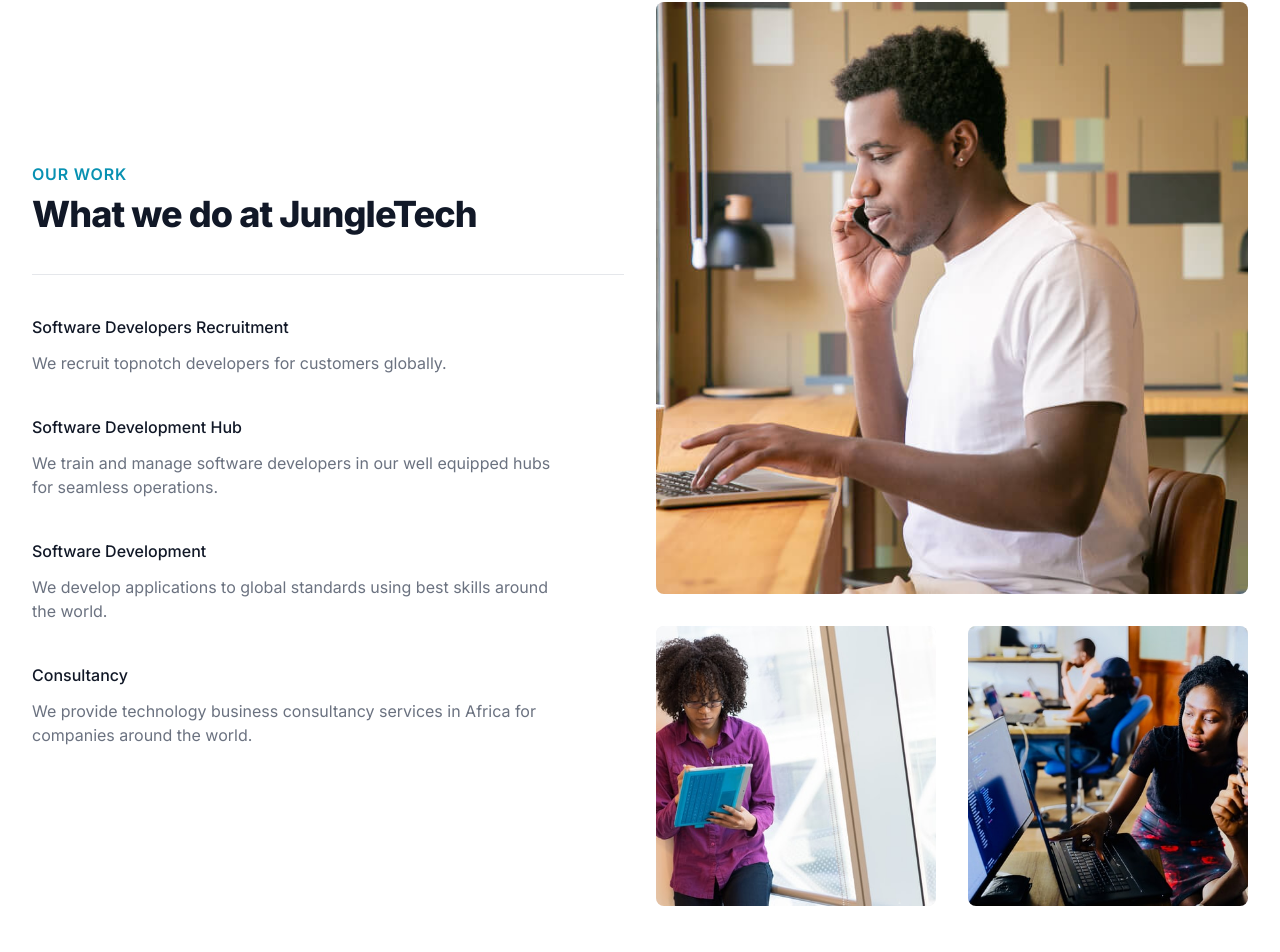
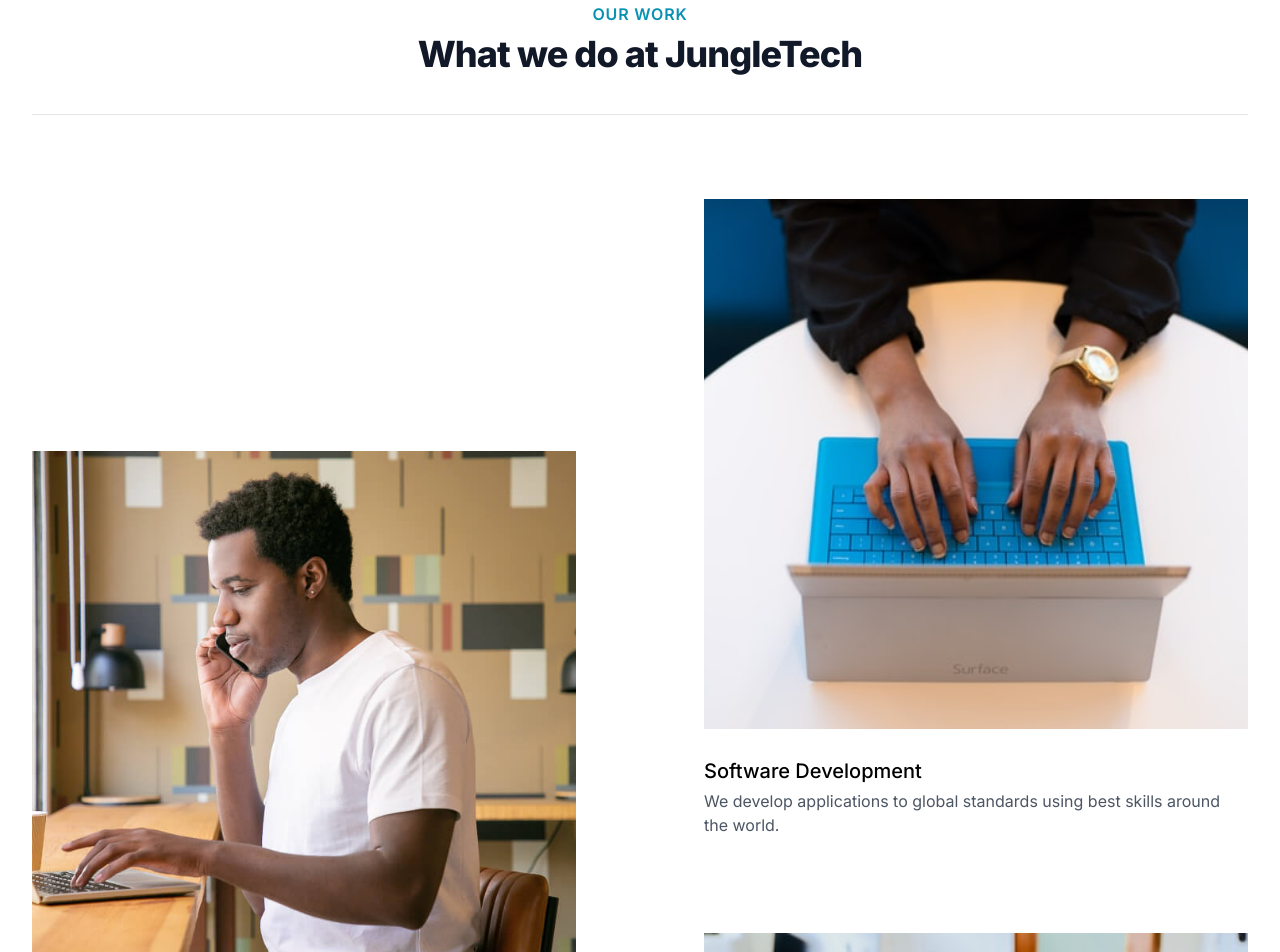
Before and after one commit to alfredasare/jungletech, a Next.js app: page / in a window 1280 px wide. Shown: the part 1838-2790 px from the top of the page. Built offline with nearby package versions, Linux system fonts and the light colour scheme.

Commit message:
Change image grid

```diff
--- a/components/contact/contact.tsx
+++ b/components/contact/contact.tsx
@@ -25,7 +25,7 @@
 		<div ref={ref} id='contact' className='bg-gray-900'>
 			<div className='max-w-7xl mx-auto pt-16 pb-16 px-7 md:pt-32 sm:px-6 lg:px-8'>
 				<h1 className='mb-16 text-4xl md:text-6xl text-center font-extrabold text-white'>
-					Let's make something great together.
+					We'd love to be your partner. Let's...
 				</h1>
 				<motion.div
 					className='max-w-lg mx-auto md:max-w-none md:grid md:grid-cols-2 md:gap-8'
--- a/components/our-work/data/works.ts
+++ b/components/our-work/data/works.ts
@@ -2,21 +2,25 @@
 	{
 		name: 'Software Developers Recruitment',
 		description: 'We recruit topnotch developers for customers globally.',
+		image: '/images/developer.jpg',
 	},
 	{
 		name: 'Software Development Hub',
 		description:
 			'We train and manage software developers in our well equipped hubs for seamless operations.',
+		image: '/images/working.jpg',
 	},
 	{
 		name: 'Software Development',
 		description:
 			'We develop applications to global standards using best skills around the world.',
+		image: '/images/ui-designer-hands.jpg',
 	},
 	{
 		name: 'Consultancy',
 		description:
 			'We provide technology business consultancy services in Africa for companies around the world.',
+		image: '/images/lagos-techie.jpg',
 	},
 ];
 
--- a/components/our-work/imageGrid.tsx
+++ b/components/our-work/imageGrid.tsx
@@ -1,30 +1,31 @@
-const ImageGrid = () => {
+import { workListVariant } from '../../animations';
+import WorkItem from './workItem';
+import works from './data/works';
+import { AnimationControls, motion } from 'framer-motion';
+import { FC } from 'react';
+
+interface IProps {
+	workControls: AnimationControls;
+}
+
+const ImageGrid: FC<IProps> = ({ workControls }) => {
 	return (
-		<div>
-			<div className='aspect-w-1 aspect-h-1 rounded-lg bg-gray-100 overflow-hidden'>
-				<img
-					src='images/developer.jpg'
-					alt='Developer on phone call.'
-					className='w-full h-full object-center object-cover'
-				/>
+		<motion.div
+			className='grid items-center grid-cols-1 gap-y-0 md:gap-y-16 gap-x-32 md:grid-cols-2'
+			initial='hidden'
+			animate={workControls}
+			variants={workListVariant}
+		>
+			<div className='md:mt-30 lg:mt-60'>
+				<WorkItem work={works[0]} />
+				<WorkItem work={works[1]} />
 			</div>
-			<div className='grid grid-cols-2 gap-4 mt-4 sm:gap-6 sm:mt-6 lg:gap-8 lg:mt-8'>
-				<div className='aspect-w-1 aspect-h-1 rounded-lg bg-gray-100 overflow-hidden'>
-					<img
-						src='images/ui-designer.jpg'
-						alt='3 developers collaborating.'
-						className='w-full h-full object-center object-cover'
-					/>
-				</div>
-				<div className='aspect-w-1 aspect-h-1 rounded-lg bg-gray-100 overflow-hidden'>
-					<img
-						src='images/lagos-techie.jpg'
-						alt='Woman explaining something to fellow worker.'
-						className='w-full h-full object-center object-cover'
-					/>
-				</div>
+
+			<div className='md:-mt-40 lg:-mt-60'>
+				<WorkItem work={works[2]} />
+				<WorkItem work={works[3]} />
 			</div>
-		</div>
+		</motion.div>
 	);
 };
 
--- a/components/our-work/ourWork.tsx
+++ b/components/our-work/ourWork.tsx
@@ -1,18 +1,15 @@
 import { useEffect } from 'react';
-import { motion, useAnimation } from 'framer-motion';
+import { useAnimation } from 'framer-motion';
 import { useInView } from 'react-intersection-observer';
 import ImageGrid from './imageGrid';
-import WorkItem from './workItem';
-import works from './data/works';
 import useIntersection from '../../hooks/useIntersection';
-import { workListVariant } from '../../animations';
 import thresholdSetter from '../../animations/utils/thresholdSetter';
 
 const OurWork = () => {
 	const workControls = useAnimation();
 
 	const { ref, inView } = useInView({
-		threshold: thresholdSetter(0.5, 0.4),
+		threshold: thresholdSetter(0.1, 0.4),
 	});
 
 	useIntersection(inView, '#work');
@@ -26,9 +23,7 @@
 	return (
 		<div ref={ref} id='work' className='bg-white'>
 			<div className='max-w-2xl mx-auto py-12 px-5 sm:pt-16 sm:pb-0 sm:px-6 lg:max-w-7xl lg:px-8'>
-				<div className='grid items-center grid-cols-1 gap-y-16 gap-x-8 lg:grid-cols-2'>
-					<div>
-						<div className='border-b border-gray-200 pb-10'>
+				<div className='border-b border-gray-200 pb-10 text-center'>
 					<h2 className='text-base font-semibold tracking-wider text-cyan-600 uppercase'>
 						Our work
 					</h2>
@@ -37,20 +32,7 @@
 					</p>
 				</div>
 
-						<motion.dl
-							className='mt-10 space-y-10 w-11/12'
-							initial='hidden'
-							animate={workControls}
-							variants={workListVariant}
-						>
-							{works.map(work => (
-								<WorkItem key={work.name} work={work} />
-							))}
-						</motion.dl>
-					</div>
-
-					<ImageGrid />
-				</div>
+				<ImageGrid workControls={workControls} />
 			</div>
 		</div>
 	);
--- a/components/our-work/types/work.ts
+++ b/components/our-work/types/work.ts
@@ -1,4 +1,5 @@
 export type Work = {
 	name: string;
 	description: string;
+	image: string;
 };
--- a/components/our-work/workItem.tsx
+++ b/components/our-work/workItem.tsx
@@ -9,9 +9,18 @@
 
 const WorkItem: FC<IProps> = ({ work }) => {
 	return (
-		<motion.div key={work.name} variants={workListItemVariant}>
-			<dt className='text-md font-medium text-gray-900'>{work.name}</dt>
-			<dd className='mt-3 text-md text-gray-500'>{work.description}</dd>
+		<motion.div
+			key={work.name}
+			variants={workListItemVariant}
+			className='mt-16 md:mt-24'
+		>
+			<img
+				className='object-cover object-center image-grid-item'
+				src={work.image}
+				alt={work.name}
+			/>
+			<h3 className='mt-7 text-xl font-medium'>{work.name}</h3>
+			<h4 className='mt-1 text-md text-gray-600'>{work.description}</h4>
 		</motion.div>
 	);
 };
--- a/styles/globals.css
+++ b/styles/globals.css
@@ -57,3 +57,31 @@
 .circle-top {
     transform: translate(-1px, 0px);
 }
+
+.image-grid-item {
+    height: 330px;
+}
+
+@media screen and (min-width: 640px) {
+    .image-grid-item {
+        height: 320px;
+    }
+}
+
+@media screen and (min-width: 768px) {
+    .image-grid-item {
+        height: 350px;
+    }
+}
+
+@media screen and (min-width: 1024px) {
+    .image-grid-item {
+        height: 430px;
+    }
+}
+
+@media screen and (min-width: 1280px) {
+    .image-grid-item {
+        height: 530px;
+    }
+}
```
Lines whose indentation alone changed are shown as unchanged.
